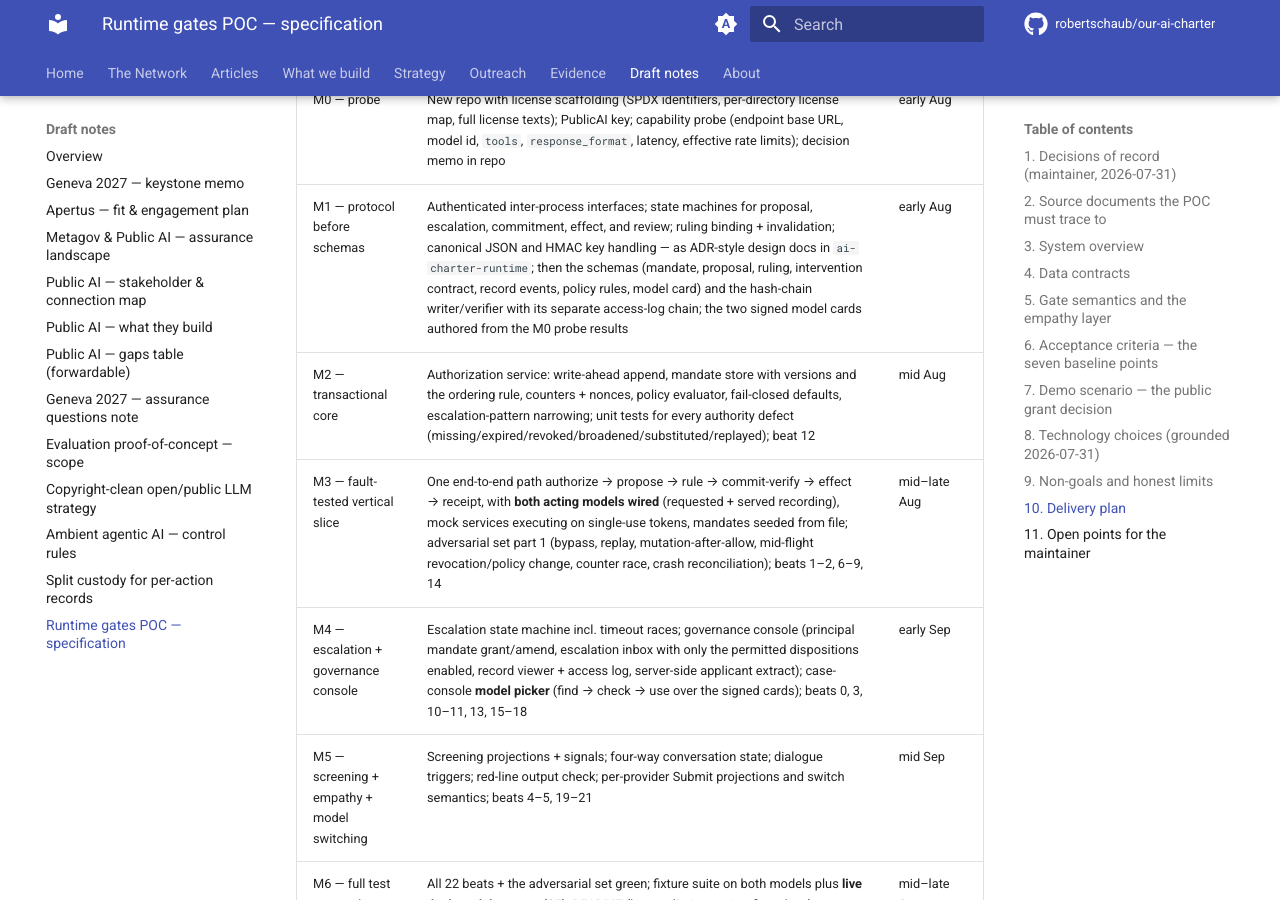
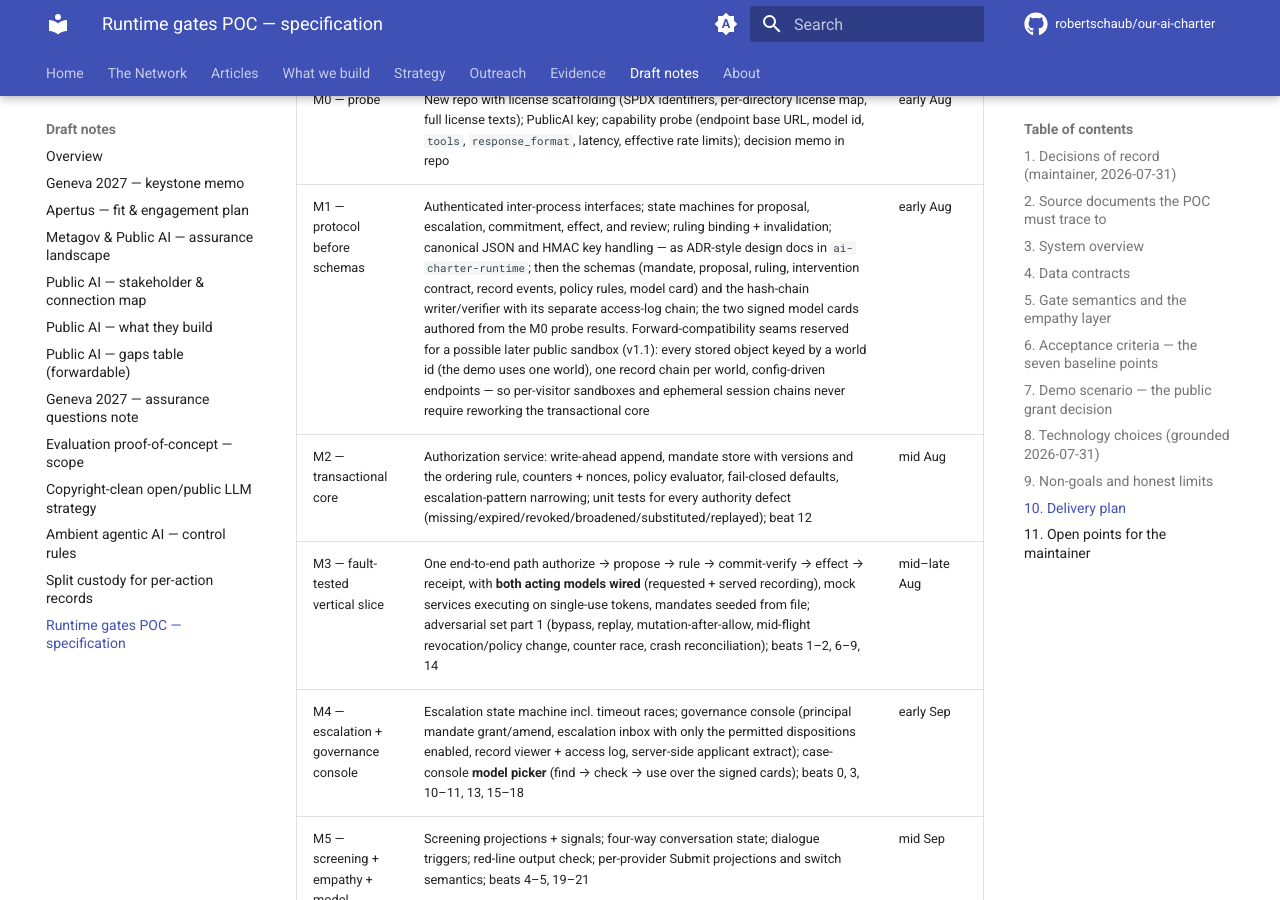
Before and after one commit to robertschaub/our-ai-charter, an MkDocs documentation site: the page built from docs/wip/runtime-gates-poc-spec.md, in a window 1280 px wide and 900 px high, scrolled down 17637 px. Built offline with MkDocs 1.6.1 and Material for MkDocs 9.7.7, drawn with Linux system fonts in a browser that asks for light colours; plug-ins that fetch from the network failed and are left out; comment, search, counter and statistics services are not loaded.

Commit message:
docs(wip): reserve multi-tenancy seams in M1 for a later public sandbox
World-id keying, per-world record chains, config-driven endpoints —
zero-cost now; keeps a v1.1 public demo additive instead of a
transactional-core rework. Public sandbox itself stays out of v1.

Co-Authored-By: Claude Fable 5 <noreply@anthropic.com>

```diff
--- a/docs/wip/runtime-gates-poc-spec.md
+++ b/docs/wip/runtime-gates-poc-spec.md
@@ -207,7 +207,7 @@ Phase dates are indicative; order is not.
 | Milestone | Content | Target |
 |---|---|---|
 | M0 — probe | New repo with license scaffolding (SPDX identifiers, per-directory license map, full license texts); PublicAI key; capability probe (endpoint base URL, model id, `tools`, `response_format`, latency, effective rate limits); decision memo in repo | early Aug |
-| M1 — protocol before schemas | Authenticated inter-process interfaces; state machines for proposal, escalation, commitment, effect, and review; ruling binding + invalidation; canonical JSON and HMAC key handling — as ADR-style design docs in `ai-charter-runtime`; then the schemas (mandate, proposal, ruling, intervention contract, record events, policy rules, model card) and the hash-chain writer/verifier with its separate access-log chain; the two signed model cards authored from the M0 probe results | early Aug |
+| M1 — protocol before schemas | Authenticated inter-process interfaces; state machines for proposal, escalation, commitment, effect, and review; ruling binding + invalidation; canonical JSON and HMAC key handling — as ADR-style design docs in `ai-charter-runtime`; then the schemas (mandate, proposal, ruling, intervention contract, record events, policy rules, model card) and the hash-chain writer/verifier with its separate access-log chain; the two signed model cards authored from the M0 probe results. Forward-compatibility seams reserved for a possible later public sandbox (v1.1): every stored object keyed by a world id (the demo uses one world), one record chain per world, config-driven endpoints — so per-visitor sandboxes and ephemeral session chains never require reworking the transactional core | early Aug |
 | M2 — transactional core | Authorization service: write-ahead append, mandate store with versions and the ordering rule, counters + nonces, policy evaluator, fail-closed defaults, escalation-pattern narrowing; unit tests for every authority defect (missing/expired/revoked/broadened/substituted/replayed); beat 12 | mid Aug |
 | M3 — fault-tested vertical slice | One end-to-end path authorize → propose → rule → commit-verify → effect → receipt, with **both acting models wired** (requested + served recording), mock services executing on single-use tokens, mandates seeded from file; adversarial set part 1 (bypass, replay, mutation-after-allow, mid-flight revocation/policy change, counter race, crash reconciliation); beats 1–2, 6–9, 14 | mid–late Aug |
 | M4 — escalation + governance console | Escalation state machine incl. timeout races; governance console (principal mandate grant/amend, escalation inbox with only the permitted dispositions enabled, record viewer + access log, server-side applicant extract); case-console **model picker** (find → check → use over the signed cards); beats 0, 3, 10–11, 13, 15–18 | early Sep |
```
Also changed, not shown: CHANGELOG.md (+1 -0 lines).
